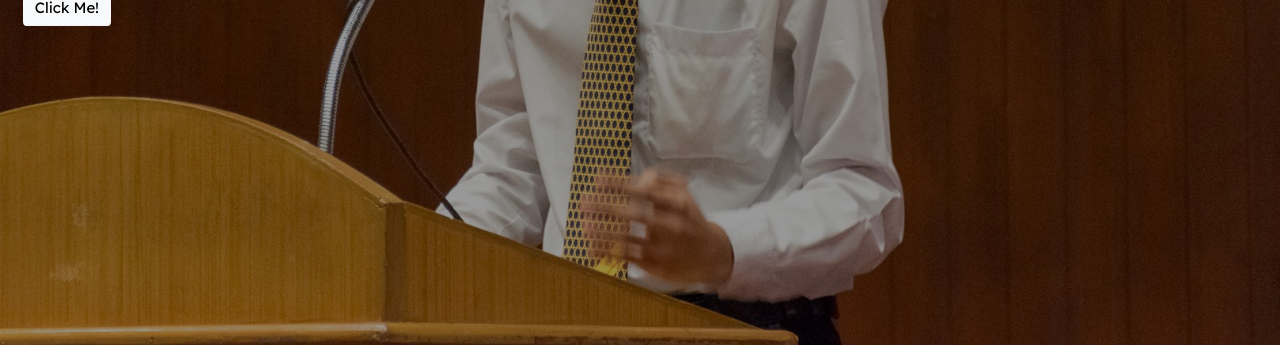
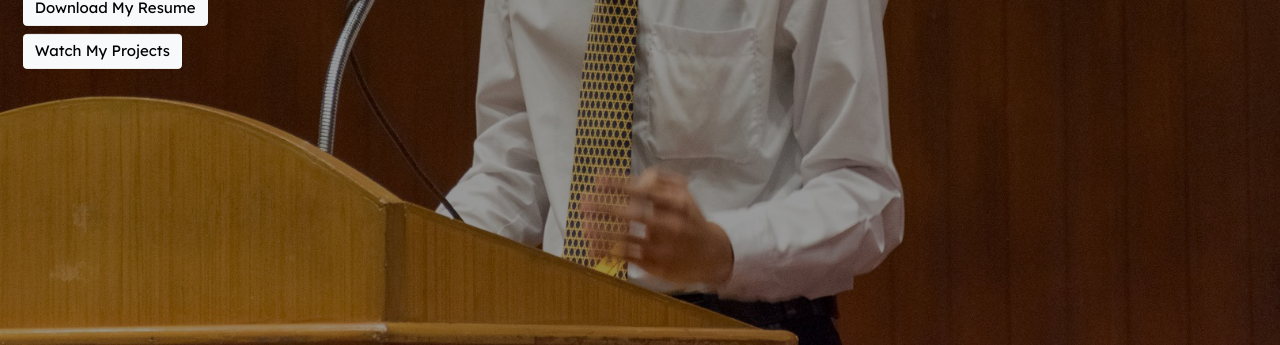
Before and after one commit to ynt29/YNT_WebPortfolio, a plain HTML site: page index.html in a window 1280 px wide. Shown: the part 503-848 px from the top of the page. Drawn offline with nearby package versions, Linux system fonts and the light colour scheme.

Commit message:
update first page

```diff
--- a/index.html
+++ b/index.html
@@ -94,6 +94,15 @@
 				</h2>
 				<a class="btn btn-light home-button w3-animate-bottom" href="./aboutme.html" role="button"><span>Click
 						Me!</span></a>
+				<div class="mt-2">
+					<a class="btn btn-light w3-animate-bottom"
+						href="https://drive.google.com/file/d/1hpaTQBsuE-7ecDrlxDDZB3ggN_SL3N3U/view"
+						role="button"><span>Download My Resume</span></a>
+				</div>
+				<div class="mt-2">
+					<a class="btn btn-light w3-animate-bottom" href="./projects.html" role="button"><span>Watch My
+							Projects</span></a>
+				</div>
 			</div>
 		</div>
 	</div>
```
Also changed, not shown: aboutme.html (+12 -2 lines), img/Google Data Studio certificate-1.png (added), img/certificate-of-completion-for-essential-sql-for-everyone-1.png (added), img/eda in sql certificate-1.png (added).
